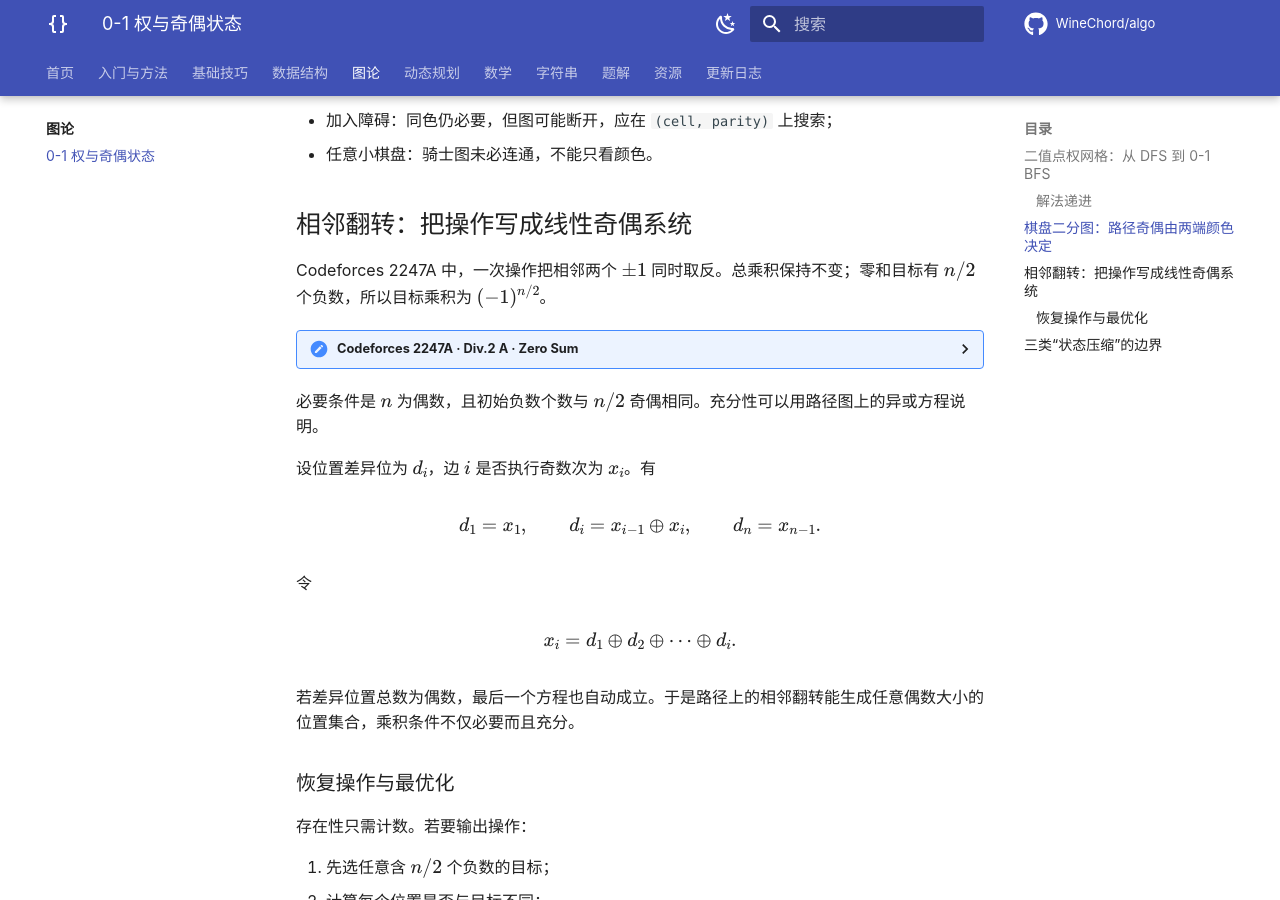
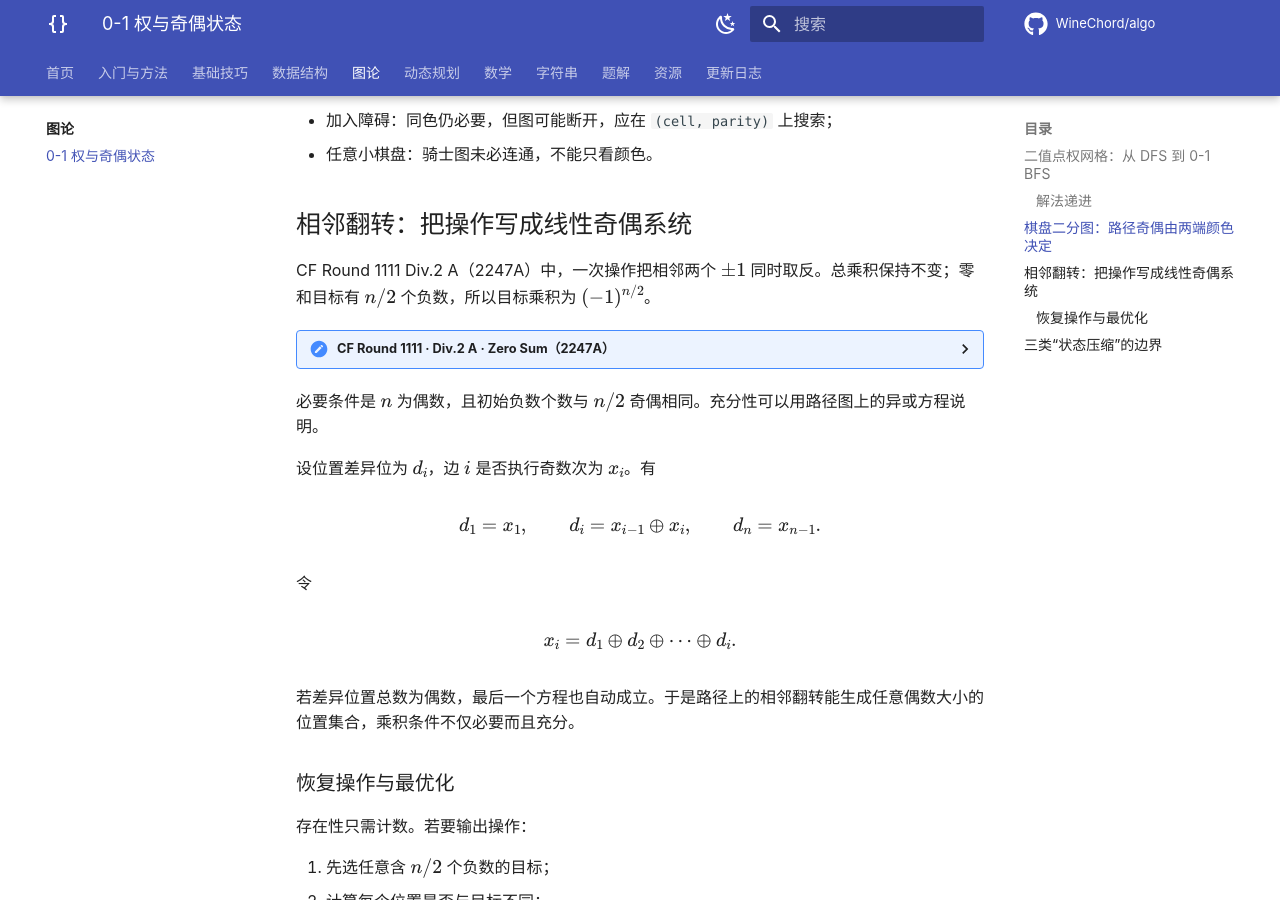
Before and after one commit to WineChord/algo, an MkDocs documentation site: the page built from docs/graph/weighted-parity-states.md, in a window 1280 px wide and 900 px high, scrolled down 1117 px. Built offline with MkDocs 1.6.1 and Material for MkDocs 9.7.7, drawn with Linux system fonts in a browser that asks for light colours; comment, search, counter and statistics services are not loaded.

Commit message:
Clarify Codeforces round metadata

```diff
--- a/docs/graph/weighted-parity-states.md
+++ b/docs/graph/weighted-parity-states.md
@@ -35,7 +35,7 @@
 
 ## 相邻翻转：把操作写成线性奇偶系统
 
-Codeforces 2247A 中，一次操作把相邻两个 $\pm1$ 同时取反。总乘积保持不变；零和目标有 $n/2$ 个负数，所以目标乘积为 $(-1)^{n/2}$。
+CF Round 1111 Div.2 A（2247A）中，一次操作把相邻两个 $\pm1$ 同时取反。总乘积保持不变；零和目标有 $n/2$ 个负数，所以目标乘积为 $(-1)^{n/2}$。
 
 --8<-- "includes/problems/codeforces-2247-a.md"
 
--- a/includes/problems/codeforces-2247-a.md
+++ b/includes/problems/codeforces-2247-a.md
@@ -1,5 +1,5 @@
-??? problem "Codeforces 2247A · Div.2 A · Zero Sum"
-    [打开原题 ↗](https://codeforces.com/problemset/problem/2247/A){ .problem-source }
+??? problem "CF Round 1111 · Div.2 A · Zero Sum（2247A）"
+    [打开原题 ↗](https://codeforces.com/contest/2247/problem/A){ .problem-source }
 
     **题意**：数组只含 $\pm1$；每次把一对相邻元素同时取反，判断能否把总和变成 0。
 
```
Also changed, not shown: docs/changelog.md (+1 -1 lines).
